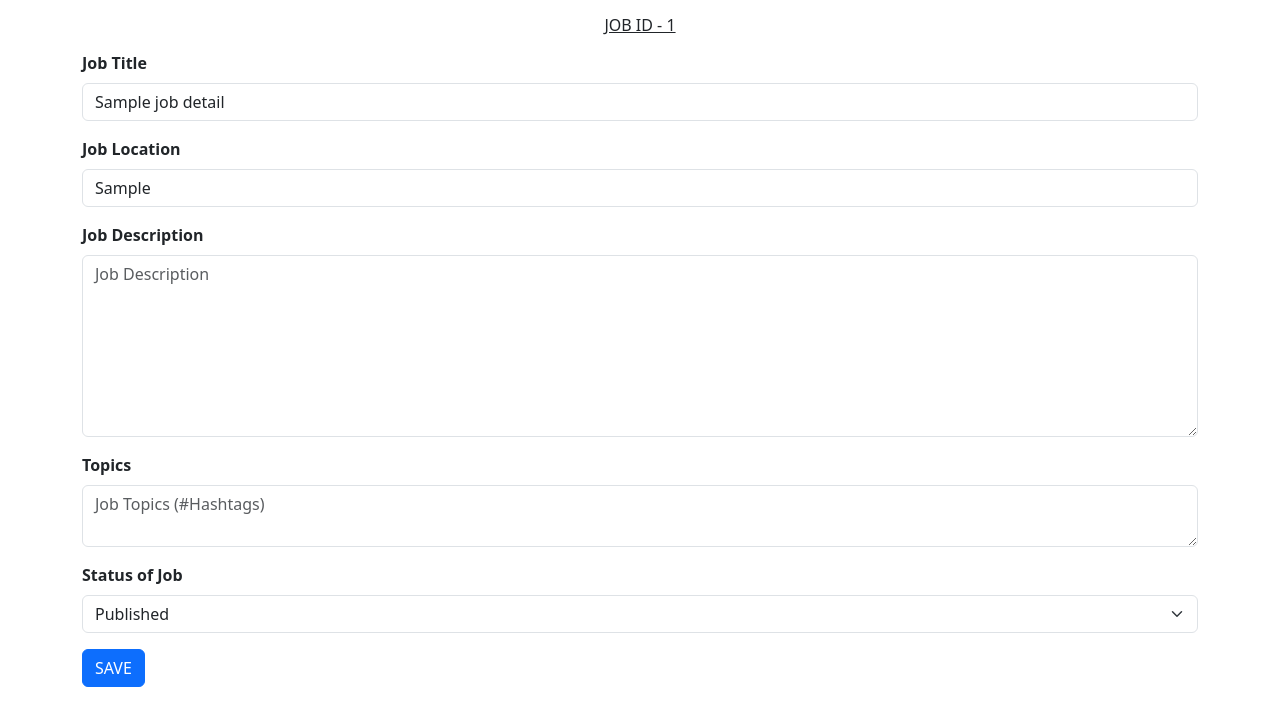
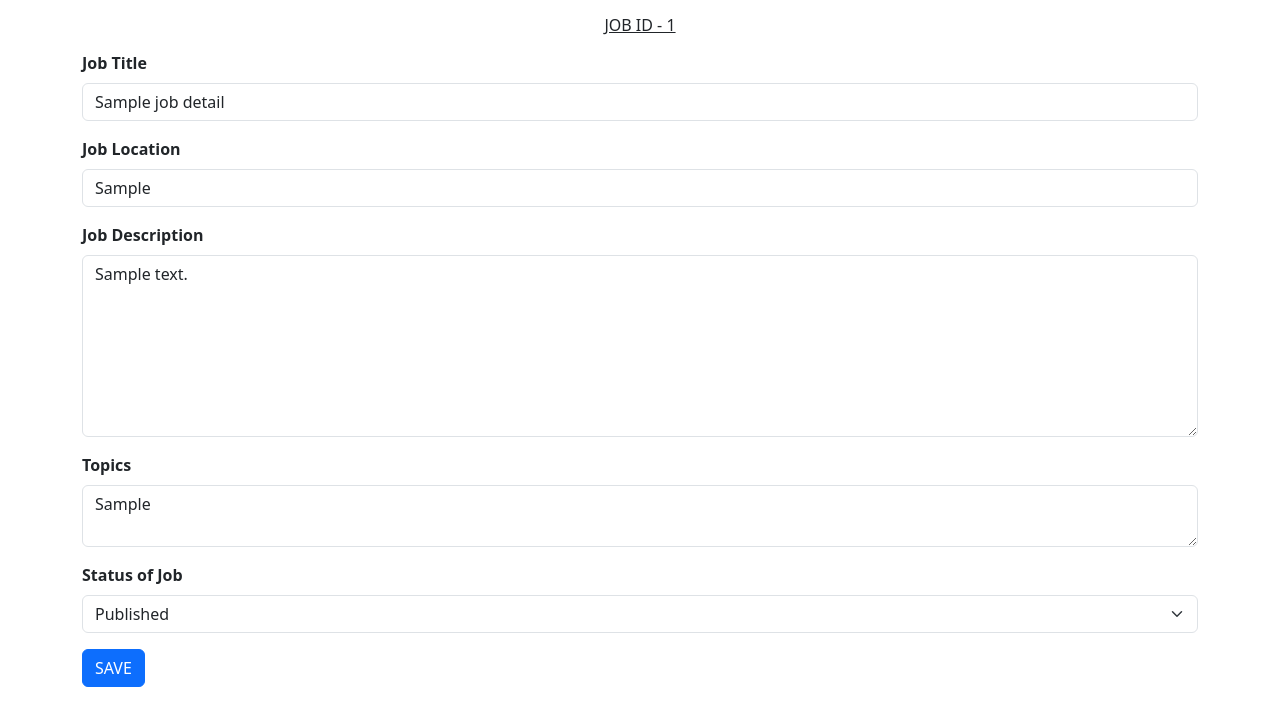
Before and after one commit to MBSA-INFINITY/jobsaathi, a Flask app: template templates/job_details.html in a window 1280 px wide. Shown: the part 56-782 px from the top of the page. Run offline with Flask 2, Linux system fonts and the light colour scheme; the template is opened without the code that fills it: most values are stand-ins (such as "Sample title", 1, 10 or a date in 2020).

Commit message:
placeholders and values updated

```diff
--- a/templates/job_details.html
+++ b/templates/job_details.html
@@ -41,11 +41,11 @@
         </div>
       <div class="mb-3">
           <label for="exampleFormControlInput1" class="form-label"><b>Job Description</b></label>
-          <textarea type="text" class="form-control" value="{{job_details['job_description']}}" name="job_description" placeholder="Job Description" rows="7" ></textarea>
+          <textarea type="text" class="form-control"  name="job_description" placeholder="Job Description" rows="7" >{{job_details['job_description']}}</textarea>
         </div>
       <div class="mb-3">
           <label for="exampleFormControlInput1" class="form-label"><b>Topics</b></label>
-          <textarea type="text" class="form-control" value="{{job_details['topics']}}" name="job_topics" placeholder="Job Topics (#Hashtags)" ></textarea>
+          <textarea type="text" class="form-control" name="job_topics" placeholder="Job Topics (#Hashtags)" >{{job_details['job_topics']}}</textarea>
         </div>
         <div class="mb-3">
             <label for="exampleFormControlInput1" class="form-label"><b>Status of Job</b></label>
```
